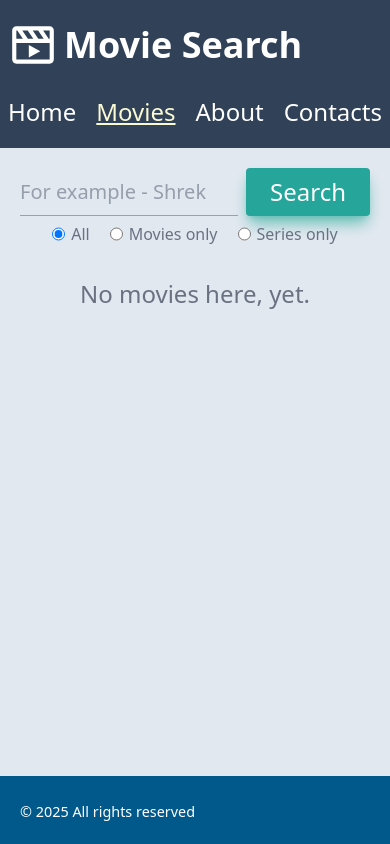
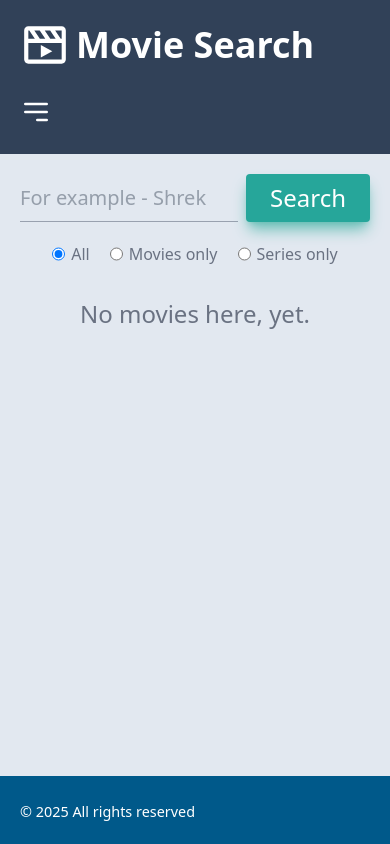
Before and after one commit to Dotssy/react-movie-search, a React (Vite) app: page /movies in a window 390 px wide. Built offline with nearby package versions, Linux system fonts and the light colour scheme.

Commit message:
Made responsive navigation and styling

```diff
--- a/src/components/Header.jsx
+++ b/src/components/Header.jsx
@@ -7,7 +7,7 @@ const Header = () => {
     <header className="bg-slate-700 flex justify-center p-5">
       <div className="w-[1200px]">
         <Link to="." className="inline-block">
-          <div className="text-4xl text-white font-bold flex gap-1.5 items-center">
+          <div className="text-4xl max-[330px]:text-3xl text-white font-bold flex gap-1.5 items-center">
             <BiMoviePlay size={50} />
             <span>Movie Search</span>
           </div>
--- a/src/components/MovieCard.jsx
+++ b/src/components/MovieCard.jsx
@@ -7,7 +7,7 @@ const MovieCard = ({ movieData }) => {
 
   return (
     <div>
-      <div className="flex min-h-[333px] bg-slate-300 justify-center items-center overflow-hidden">
+      <div className="flex min-h-[333px] justify-center items-center overflow-hidden">
         {Poster !== 'N/A' ? (
           <img src={Poster} alt="Poster" />
         ) : (
--- a/src/components/MoviePage.jsx
+++ b/src/components/MoviePage.jsx
@@ -45,8 +45,8 @@ const MoviePage = () => {
       ) : (
         <div>
           <h1 className="text-4xl text-gray-500">{movieData.Title}</h1>
-          <div className="flex mt-5 gap-10">
-            <div className="flex min-w-[300px] min-h-[450px] justify-center items-start overflow-hidden">
+          <div className="flex mt-5 gap-10 max-[620px]:flex-col">
+            <div className="flex min-w-[300px] min-h-[450px] justify-center items-start max-[620px]:items-center overflow-hidden">
               {movieData.Poster === 'N/A' ? (
                 <div className="flex w-full h-full bg-slate-300 justify-center items-center">
                   <MdOutlineNoPhotography size={50} className="text-gray-400" />
--- a/src/components/Navigation.jsx
+++ b/src/components/Navigation.jsx
@@ -1,14 +1,53 @@
+import { useState } from 'react'
 import { NavLink } from 'react-router'
 
 const Navigation = () => {
+  const [isOpen, setIsOpen] = useState(false)
+
+  const toggleMenu = () => {
+    setIsOpen(!isOpen)
+  }
+
   return (
-    <nav className="mt-5 flex gap-5 text-2xl text-white">
-      <NavLink to="." end>
-        Home
-      </NavLink>
-      <NavLink to="movies">Movies</NavLink>
-      <NavLink to="about">About</NavLink>
-      <NavLink to="contacts">Contacts</NavLink>
+    <nav className="mt-5">
+      <button
+        onClick={toggleMenu}
+        className="sm:hidden text-white focus:outline-none"
+      >
+        <svg
+          className="w-8 h-8"
+          fill="none"
+          stroke="currentColor"
+          viewBox="0 0 24 24"
+          xmlns="http://www.w3.org/2000/svg"
+        >
+          <path
+            strokeLinecap="round"
+            strokeLinejoin="round"
+            strokeWidth="2"
+            d="M4 6h16M4 12h16m-7 6h7"
+          ></path>
+        </svg>
+      </button>
+
+      <div
+        className={`${
+          isOpen ? 'block' : 'hidden'
+        } sm:flex sm:items-center sm:gap-5 text-2xl text-white`}
+      >
+        <NavLink to="." end className="block sm:inline-block mt-4 sm:mt-0">
+          Home
+        </NavLink>
+        <NavLink to="movies" className="block sm:inline-block mt-4 sm:mt-0">
+          Movies
+        </NavLink>
+        <NavLink to="about" className="block sm:inline-block mt-4 sm:mt-0">
+          About
+        </NavLink>
+        <NavLink to="contacts" className="block sm:inline-block mt-4 sm:mt-0">
+          Contacts
+        </NavLink>
+      </div>
     </nav>
   )
 }
--- a/src/components/SearchForm.jsx
+++ b/src/components/SearchForm.jsx
@@ -33,7 +33,7 @@ const SearchForm = () => {
           Search
         </button>
       </div>
-      <div className="flex justify-center gap-5 mt-1.5 text-base text-gray-500">
+      <div className="flex justify-center gap-5 mt-5 text-base text-gray-500">
         <label className="flex gap-1.5 cursor-pointer">
           <input
             type="radio"
```
